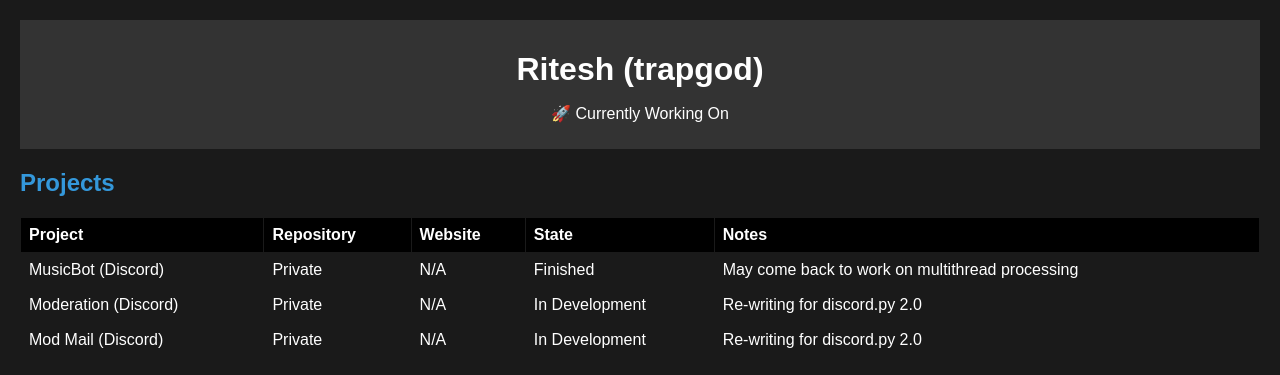
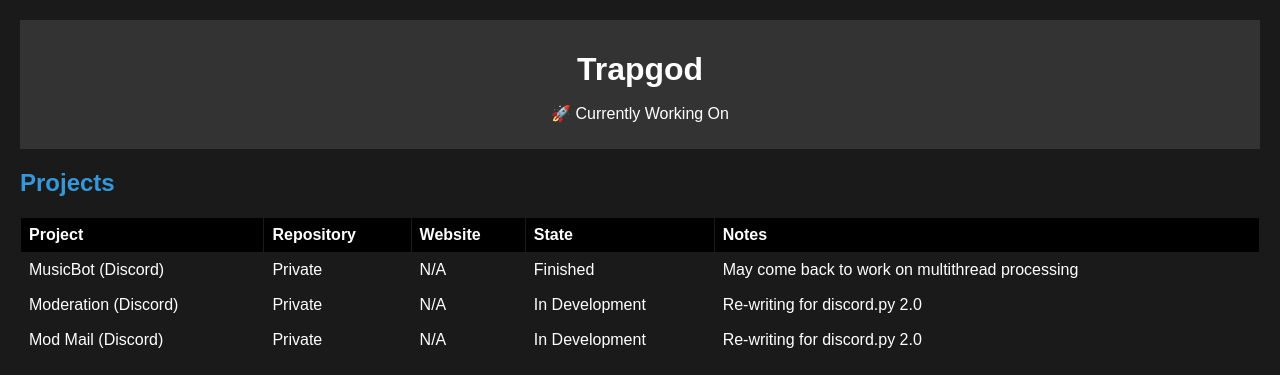
Before and after one commit to trapgod1/trapgod1.github.io, a plain HTML site: page index.html in a window 1280 px wide. Shown: the top 375 px of the page. Drawn offline with Linux system fonts and the light colour scheme.

Commit message:
Header update

```diff
--- a/index.html
+++ b/index.html
@@ -75,7 +75,7 @@
 
 <body>
     <header>
-        <h1>Ritesh (trapgod)</h1>
+        <h1>Trapgod</h1>
         <p>🚀 Currently Working On</p>
     </header>
 
```
